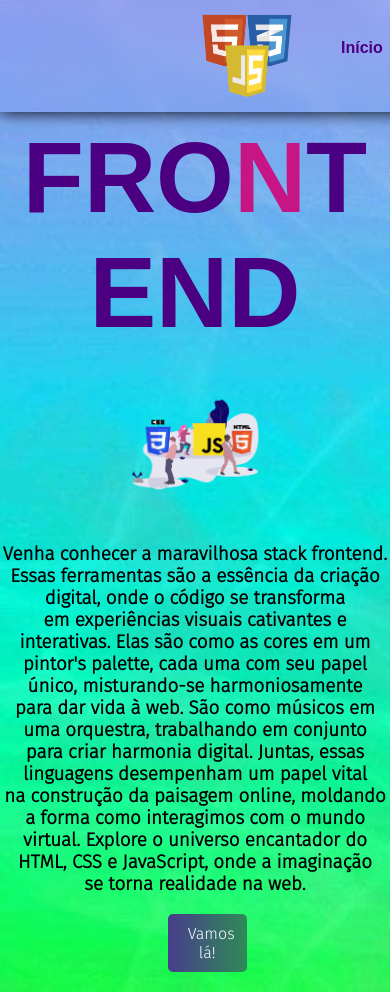
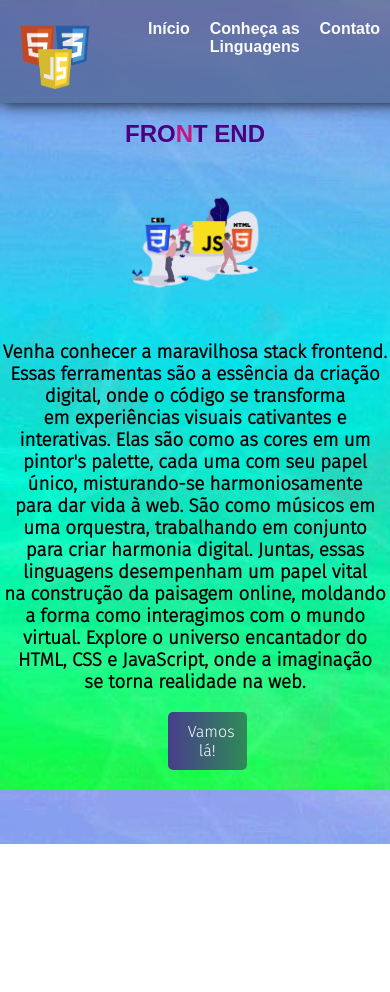
Before and after one commit to VictorLopesz/AP1_PPSW_HTML_CSS, a plain HTML site: page index.html in a window 390 px wide. After the commit the page ends 844 px from the top, so only its background shows below. Drawn offline with Linux system fonts and the light colour scheme; a web font is replaced by a local one.

Commit message:
conteudo criado

```diff
--- a/index.html
+++ b/index.html
@@ -19,7 +19,7 @@
 
         <li>
             <a href="/pages/conteúdo/conteudo.html">
-                <b>Conteúdo</b>
+                <b>Conheça as <br/> Linguagens</b>
             </a>
         </li>
 
@@ -39,7 +39,6 @@
     </div>
 
     <div class="frontend"><img src="img/linguagem.png" alt="fita"></div>
-
     <h3>Venha conhecer a maravilhosa stack frontend.</p>
     Essas ferramentas são a essência da criação digital, onde o código se transforma</p>
     em experiências visuais cativantes e interativas. Elas são como as cores em um </p>
--- a/pages/contato/contato.css
+++ b/pages/contato/contato.css
@@ -0,0 +1,86 @@
+@import url('https://fonts.googleapis.com/css2?family=DotGothic16&family=Fira+Sans:wght@100;300&family=Geologica:wght@100;300&family=IBM+Plex+Mono:wght@200;300&family=Open+Sans:wght@300;400&family=Oswald:wght@200;300&family=Quicksand:wght@300;400&family=Roboto+Condensed:wght@300;400;700&family=Roboto:wght@100&family=Silkscreen&family=Titillium+Web:wght@200&family=VT323&display=swap');
+@import url('https://fonts.googleapis.com/css2?family=DotGothic16&family=Fira+Sans:wght@100;300&family=Geologica:wght@100;300&family=IBM+Plex+Mono:wght@200;300&family=Open+Sans:wght@300;400&family=Oswald:wght@200;300&family=Quicksand:wght@300;400&family=Roboto+Condensed:wght@300;400;700&family=Roboto:wght@100&family=Silkscreen&family=Titillium+Web:wght@200&family=VT323&display=swap');
+
+
+*{
+    margin: 0;
+    padding: 0;
+}
+
+header {
+    font-family: 'DotGothic16', sans-serif;
+    backdrop-filter: blur(10px);
+    justify-content: space-around;
+    position: fixed;
+    top: 0;
+    width: 100%;
+    background-color: rgba(0, 0, 0, 0.3);
+}
+
+.logo img {
+    max-width: 90px;
+    margin-left: 12rem;
+    margin-top: -9px;
+    display: flex;
+}
+
+.header {
+    display: flex;
+    justify-content: space-between;
+    padding: 10px;
+    color: #4B0082;
+    box-shadow: 0 0 1rem black;
+}
+
+ul{
+    display: flex;
+    margin: 29px;
+    margin-right: 12rem;
+}
+
+li{
+    list-style-type: none;
+    cursor: pointer;
+    padding-left: 20px;
+}
+
+li:hover {
+    color: #C71585;
+}
+
+a { color: inherit;
+    text-decoration: none;
+}
+
+#título {
+    font-family: 'DotGothic16', sans-serif;
+    font-weight: bold;
+    color: #4B0082;
+    text-align: center;
+}
+
+@media screen and (max-width: 768px) {
+    header {
+        justify-content: space-between;
+    }
+
+    .logo img {
+        max-width: 70px;
+        margin-left: 10px;
+        margin-top: 5px;
+    }
+
+    ul {
+        margin: 10px;
+        margin-right: 10px;
+    }
+
+    li {
+        padding-left: 10px;
+        padding-right: 10px;
+    }
+
+    h1 {
+        font-size: 24px;
+    }
+}
--- a/pages/conteúdo/conteudo.css
+++ b/pages/conteúdo/conteudo.css
@@ -0,0 +1,177 @@
+@import url('https://fonts.googleapis.com/css2?family=DotGothic16&family=Fira+Sans:wght@100;300&family=Geologica:wght@100;300&family=IBM+Plex+Mono:wght@200;300&family=Open+Sans:wght@300;400&family=Oswald:wght@200;300&family=Quicksand:wght@300;400&family=Roboto+Condensed:wght@300;400;700&family=Roboto:wght@100&family=Silkscreen&family=Titillium+Web:wght@200&family=VT323&display=swap');
+@import url('https://fonts.googleapis.com/css2?family=DotGothic16&family=Fira+Sans:wght@100;300&family=Geologica:wght@100;300&family=IBM+Plex+Mono:wght@200;300&family=Open+Sans:wght@300;400&family=Oswald:wght@200;300&family=Quicksand:wght@300;400&family=Roboto+Condensed:wght@300;400;700&family=Roboto:wght@100&family=Silkscreen&family=Titillium+Web:wght@200&family=VT323&display=swap');
+
+
+*{
+    margin: 0;
+    padding: 0;
+}
+
+header {
+    font-family: 'DotGothic16', sans-serif;
+    backdrop-filter: blur(10px);
+    justify-content: space-around;
+    position: fixed;
+    top: 0;
+    width: 100%;
+    background-color: rgba(0, 0, 0, 0.3);
+}
+
+.logo img {
+    max-width: 90px;
+    margin-left: 12rem;
+    margin-top: -9px;
+    display: flex;
+}
+
+.header {
+    display: flex;
+    justify-content: space-between;
+    padding: 10px;
+    color: #4B0082;
+    box-shadow: 0 0 1rem black;
+}
+
+ul{
+    display: flex;
+    margin: 29px;
+    margin-right: 12rem;
+}
+
+li{
+    list-style-type: none;
+    cursor: pointer;
+    padding-left: 20px;
+}
+
+li:hover {
+    color: #C71585;
+}
+
+a { color: inherit;
+    text-decoration: none;
+}
+
+#título {
+    font-family: 'DotGothic16', sans-serif;
+    font-weight: bold;
+    color: #4B0082;
+    text-align: center;
+}
+
+@media screen and (max-width: 768px) {
+    header {
+        justify-content: space-between;
+    }
+
+    .logo img {
+        max-width: 70px;
+        margin-left: 10px;
+        margin-top: 5px;
+    }
+
+    ul {
+        margin: 10px;
+        margin-right: 10px;
+    }
+
+    li {
+        padding-left: 10px;
+        padding-right: 10px;
+    }
+
+    h1 {
+        font-size: 24px;
+    }
+}
+
+
+body{
+    background-image: url('../../img/fundo.jpg');
+    background-size: cover;
+    position: relative;
+    width: 100vw;
+    background-color: pink;
+    margin-top: 120px;
+    color: #4B0082;
+    font-family: 'Fira Sans', sans-serif;
+}
+
+.linguagem img{
+    max-width: 20%;
+    display: flex;
+    justify-content: center;
+    align-items: center;
+    height: auto;
+    padding-left: 40%;
+}
+
+.bloco{
+    display: inline-block;
+    justify-content: center;
+    align-items: center;
+    height: 100%;
+
+}
+
+
+#html img{
+    height: auto;
+    max-width: 200px;
+    justify-content: center;
+    align-items: center;
+    display: flex;
+    padding-left: 5%;
+}
+
+h4{
+    text-align: justify;
+    font-size: 17px;
+    padding-left: 5%;
+    padding-right: 5%;
+}
+
+#css img{
+    height: auto;
+    max-width: 250px;
+    justify-content: center;
+    align-items: center;
+    display: flex;
+    padding-left: 70%;
+}
+
+#js img{
+    height: auto;
+    max-width: 250px;
+    justify-content: center;
+    align-items: center;
+    display: flex;
+    padding-left: 5%;
+}
+
+.linguagens{
+    padding-left: 30%;
+    padding-right: 30%;
+}
+
+.corpo{
+    width: 40%;
+    text-align: center;
+    justify-content: center;
+    margin: 0 auto;
+}
+
+.corpo img{
+    width: 60%;
+}
+
+#topo{
+    width: 40%;
+    text-align: center;
+    justify-content: center;
+    margin: 0 auto;
+}
+
+#topo img{
+    width: 10%;
+}
--- a/style.css
+++ b/style.css
@@ -14,6 +14,7 @@ header {
     position: fixed;
     top: 0;
     width: 100%;
+    background-color: rgba(0, 0, 0, 0.3);
 }
 
 .logo img {
@@ -27,7 +28,7 @@ header {
     display: flex;
     justify-content: space-between;
     padding: 10px;
-    color: #4B0082;
+    color: #fafafa;
     box-shadow: 0 0 1rem black;
 }
 
@@ -44,7 +45,7 @@ li{
 }
 
 li:hover {
-    color: #fff;
+    color: #C71585;
 }
 
 a { color: inherit;
@@ -66,10 +67,35 @@ h3{
     color: #C71585;
 }
 
+@media screen and (max-width: 768px) {
+    header {
+        justify-content: space-between;
+    }
+
+    .logo img {
+        max-width: 70px;
+        margin-left: 10px;
+        margin-top: 5px;
+    }
+
+    ul {
+        margin: 10px;
+        margin-right: 10px;
+    }
+
+    li {
+        padding-left: 10px;
+        padding-right: 10px;
+    }
+
+    h1 {
+        font-size: 24px;
+    }
+}
+
 body{
     background-image: url('img/fundo.jpg');
     background-size: cover;
-    background-color: pink;
     margin-top: 120px;
     color: #fff;
     text-align: center;
```
Also changed, not shown: pages/contato/contato.html (+39 -0 lines), pages/conteúdo/conteudo.html (+157 -0 lines), img/CORPO.png (added), img/css.png (added), img/html.png (added), img/js.png (added), img/seta.gif (added).
